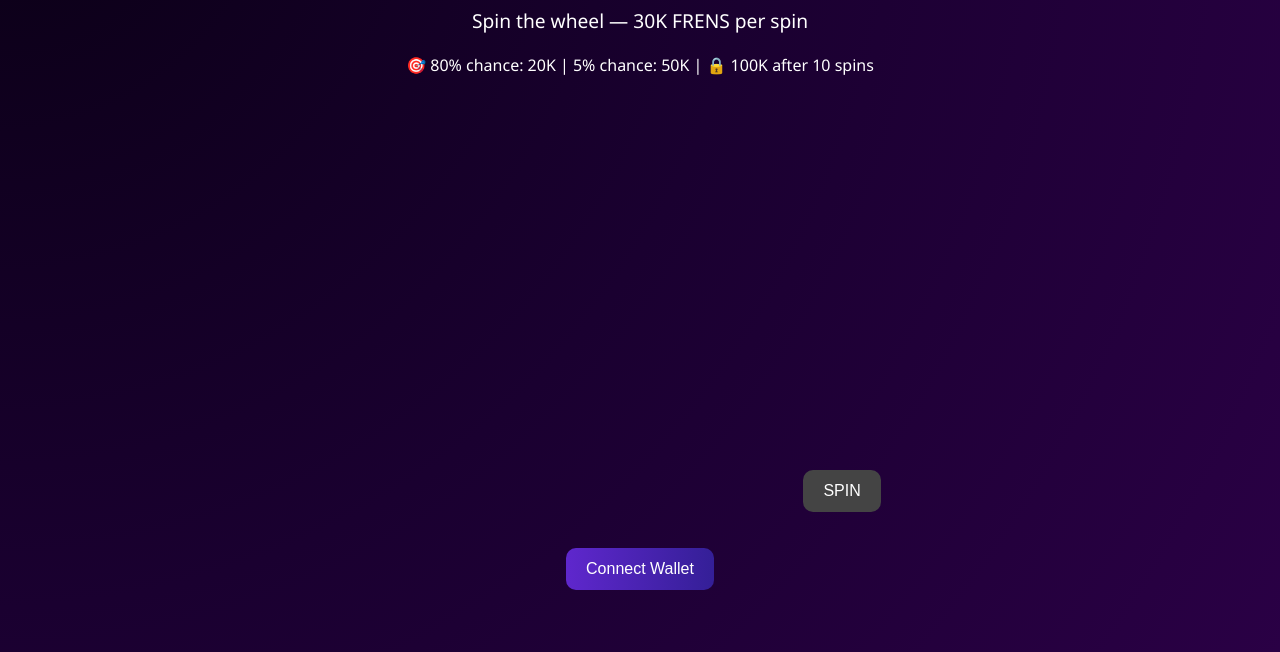
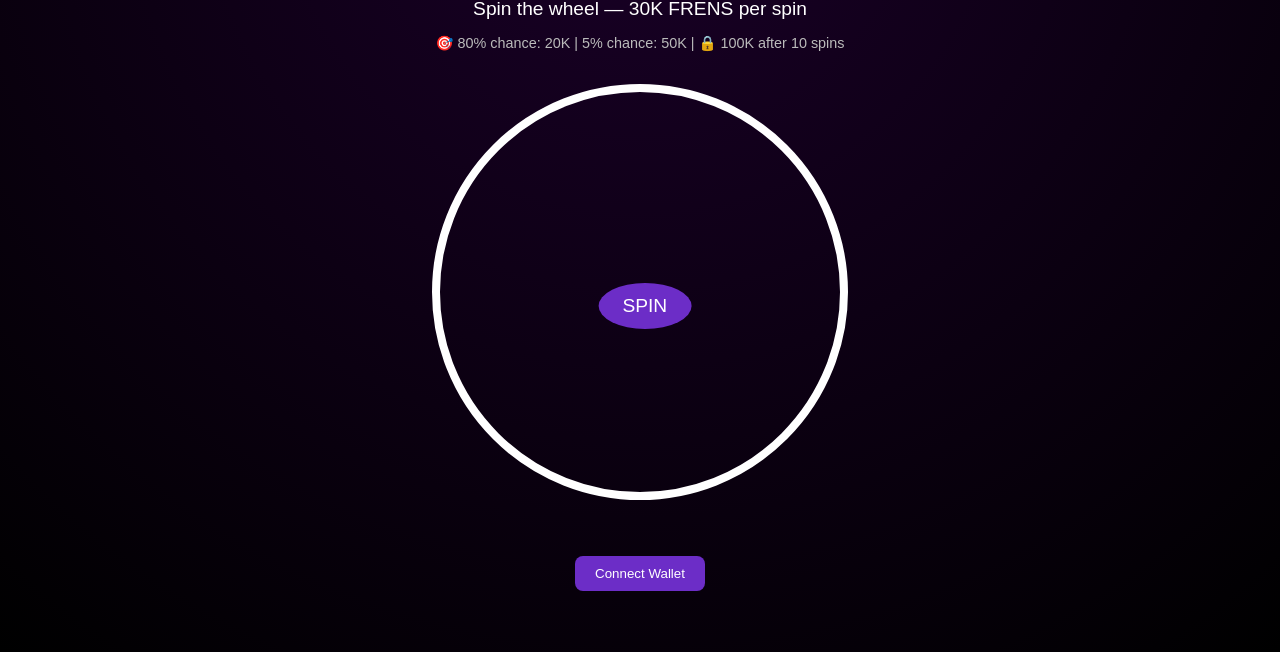
Before and after one commit to Krusherk/frenwheel, a plain HTML site: page index.html in a window 1280 px wide. Shown: the part 148-800 px from the top of the page. Drawn offline with nearby package versions, Linux system fonts and the light colour scheme.

Commit message:
Update style.css

```diff
--- a/style.css
+++ b/style.css
@@ -1,68 +1,80 @@
 body {
   margin: 0;
   height: 100vh;
-  font-family: 'Segoe UI', sans-serif;
+  font-family: Arial, sans-serif;
+  background: radial-gradient(circle at top, #1a0028, #0d0014, #000);
+  color: #fff;
   display: flex;
   justify-content: center;
   align-items: center;
-  background: radial-gradient(circle at top left, #0a0015, #1a0030, #2a0045);
-  color: white;
-  text-align: center;
 }
 
 .container {
-  max-width: 600px;
-  width: 100%;
+  text-align: center;
 }
 
 .title {
   font-size: 3rem;
-  margin-bottom: 10px;
+  margin-bottom: 0.5rem;
 }
 
 .subtitle {
   font-size: 1.2rem;
-  margin-bottom: 20px;
+  margin-bottom: 0.2rem;
 }
 
-.wallet {
-  margin-bottom: 20px;
+.rules {
+  font-size: 0.9rem;
+  color: #bbb;
+  margin-bottom: 2rem;
+}
+
+.wheel-container {
+  position: relative;
+  display: inline-block;
+}
+
+#wheelCanvas {
+  border-radius: 50%;
+  border: 8px solid #fff;
+  margin-bottom: 1rem;
+}
+
+#spinButton {
+  position: absolute;
+  top: 50%;
+  left: 50%;
+  transform: translate(-50%, -50%);
+  background: #6c2dc7;
+  color: white;
+  font-size: 1.2rem;
+  padding: 12px 24px;
+  border: none;
+  border-radius: 50%;
+  cursor: pointer;
+}
+
+.wallet-controls {
+  margin-top: 2rem;
 }
 
 button {
-  background: linear-gradient(90deg, #5f27cd, #341f97);
+  background: #6c2dc7;
   border: none;
+  padding: 10px 20px;
+  margin: 0.3rem;
   color: white;
-  padding: 12px 20px;
-  margin: 8px;
-  border-radius: 10px;
-  font-size: 1rem;
+  border-radius: 8px;
   cursor: pointer;
-  transition: transform 0.2s ease;
 }
 
 button:disabled {
-  background: #444;
+  background: #333;
   cursor: not-allowed;
 }
 
-button:hover:not(:disabled) {
-  transform: scale(1.05);
+#status {
+  margin-top: 1rem;
+  font-size: 0.9rem;
+  color: #aaa;
 }
-
-.wheel-container {
-  margin: 20px auto;
-}
-
-#infoText {
-  margin-top: 15px;
-  font-size: 0.9rem;
-  color: #ccc;
-}
-
-#result {
-  margin-top: 20px;
-  font-size: 1.3rem;
-  font-weight: bold;
-  color: #ffdd57;
-}
```
